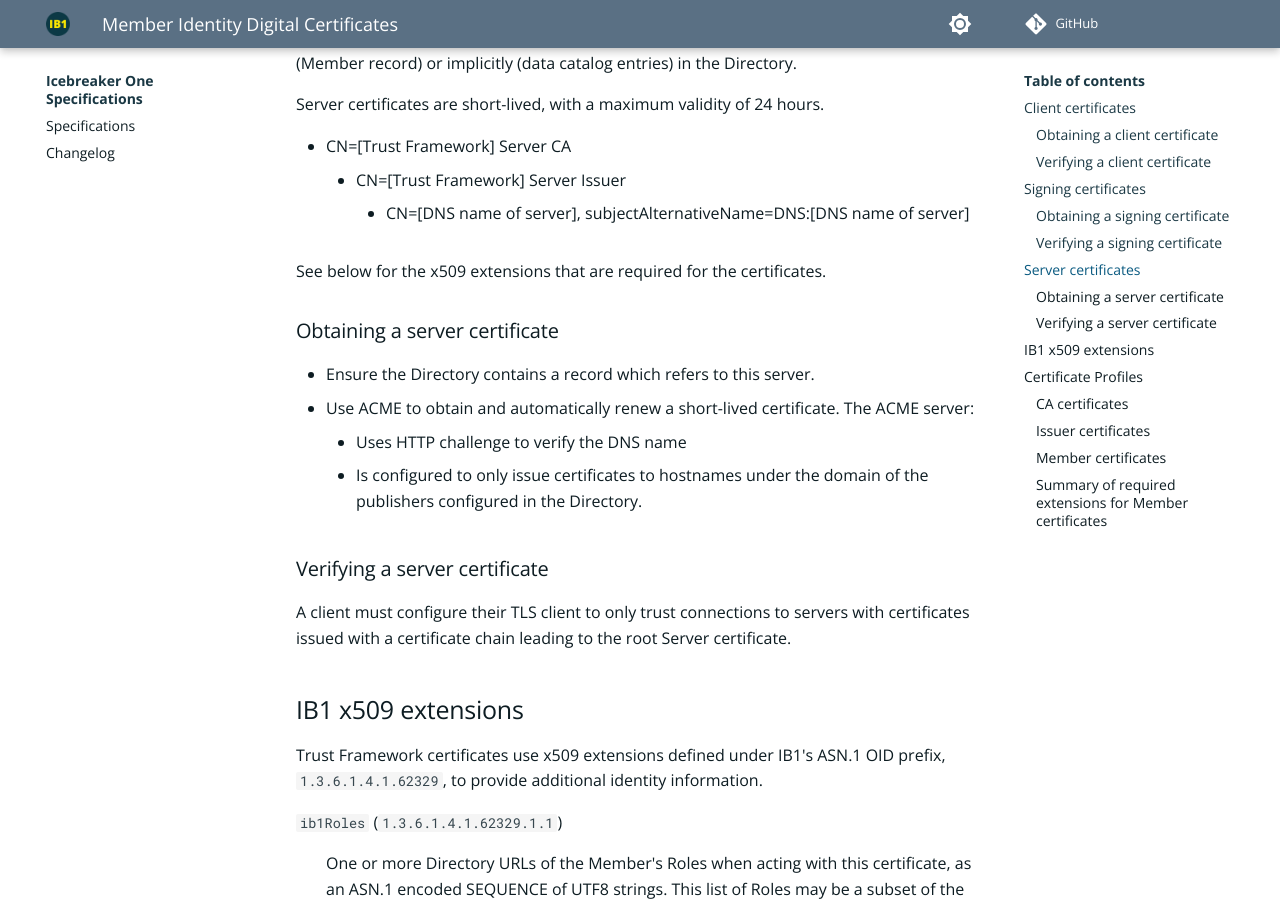
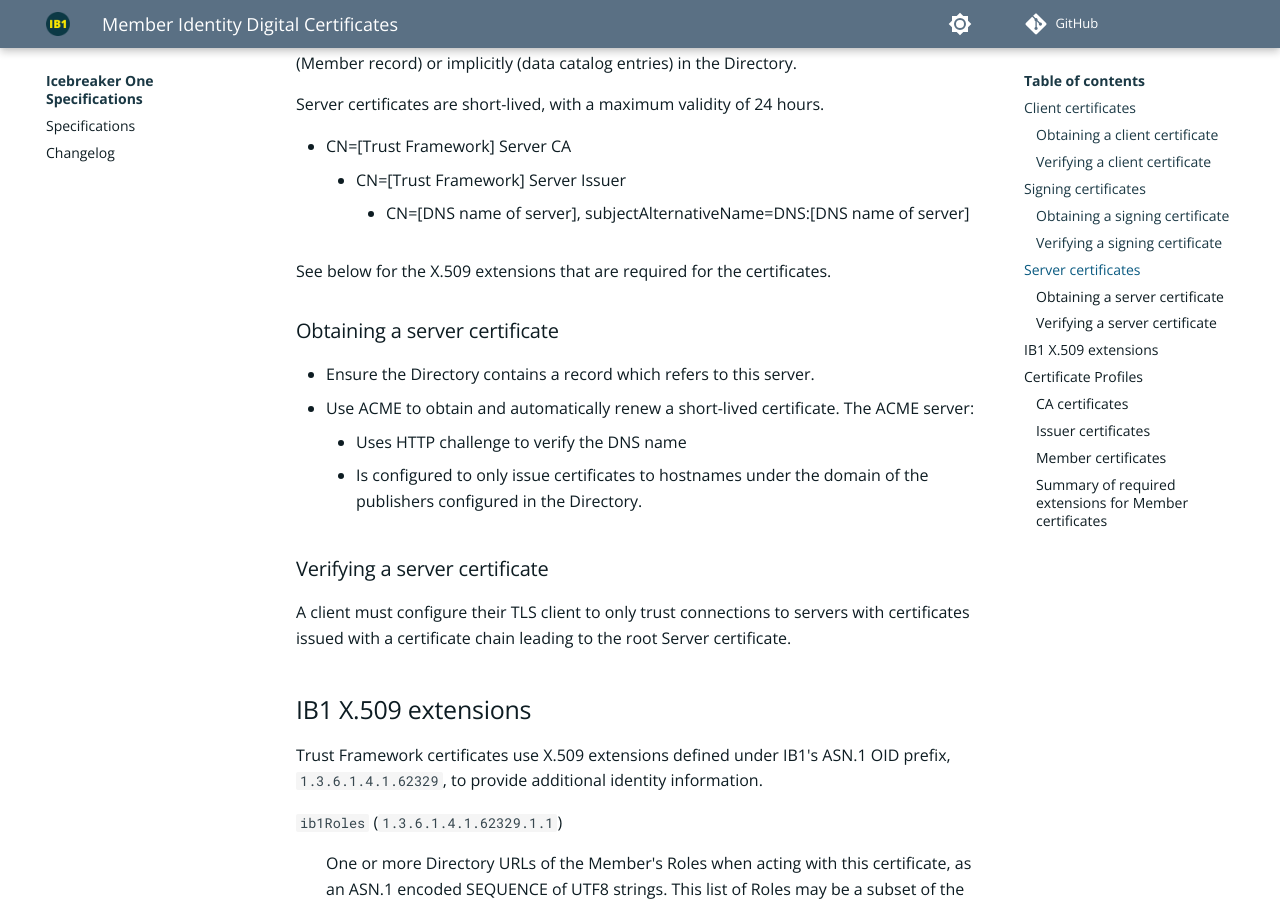
Before and after one commit to icebreakerone/ib1-technical-specifications, an MkDocs documentation site: the page built from docs/member-identity-digital-certificates/1.0.md, in a window 1280 px wide and 900 px high, scrolled down 2571 px. Built offline with MkDocs 1.6.1 and Material for MkDocs 9.7.7, drawn with Linux system fonts in a browser that asks for light colours; comment, search, counter and statistics services are not loaded; some of the changed text lies outside the part shown.

Commit message:
x509 -> X.509

```diff
--- a/docs/member-identity-digital-certificates/1.0.md
+++ b/docs/member-identity-digital-certificates/1.0.md
@@ -1,6 +1,6 @@
 # Member Identity Digital Certificates
 
-The Directory issues x509 digital certificates to Members for:
+The Directory issues X.509 digital certificates to Members for:
 
  * Clients: to prove identity when connecting to a server
  * Signing: to sign data at rest, for example, Provenance records
@@ -29,7 +29,7 @@
     * CN=[Trust Framework] Client Issuer
         * C=[Country code] O=[Client Name] CN=[Application Directory URL], subjectAlternativeName=URI:[Application Directory URL]
 
-See below for the x509 extensions that are required for the certificates.
+See below for the X.509 extensions that are required for the certificates.
 
 ### Obtaining a client certificate
 
@@ -57,7 +57,7 @@
     * CN=[Trust Framework] Signing Issuer
         * C=[Country code] O=[Client Name] CN=[Application Directory URL], subjectAlternativeName=URI:[Application Directory URL]
 
-See below for the x509 extensions that are required for the certificates.
+See below for the X.509 extensions that are required for the certificates.
 
 ### Obtaining a signing certificate
 
@@ -87,7 +87,7 @@
     * CN=[Trust Framework] Server Issuer
         * CN=[DNS name of server], subjectAlternativeName=DNS:[DNS name of server]
 
-See below for the x509 extensions that are required for the certificates.
+See below for the X.509 extensions that are required for the certificates.
 
 ### Obtaining a server certificate
 
@@ -102,9 +102,9 @@
 
 
 
-## IB1 x509 extensions
+## IB1 X.509 extensions
 
-Trust Framework certificates use x509 extensions defined under IB1's ASN.1 OID prefix, `1.3.6.1.4.1.62329`, to provide additional identity information.
+Trust Framework certificates use X.509 extensions defined under IB1's ASN.1 OID prefix, `1.3.6.1.4.1.62329`, to provide additional identity information.
 
 `ib1Roles` (`1.3.6.1.4.1.62329.1.1`)
 : One or more Directory URLs of the Member's Roles when acting with this certificate, as an ASN.1 encoded SEQUENCE of UTF8 strings. This list of Roles may be a subset of the Member's Roles.
```
Also changed, not shown: docs/message-delivery-to-applications/1.0.md (+2 -2 lines), docs/oauth-with-member-identity-certificates/1.0.md (+2 -2 lines), docs/provenance-records/1.0.md (+1 -1 lines).
